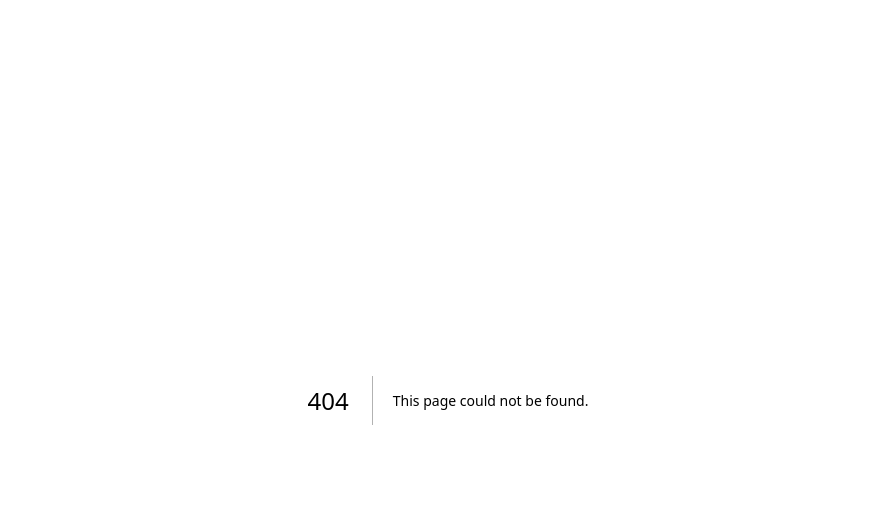
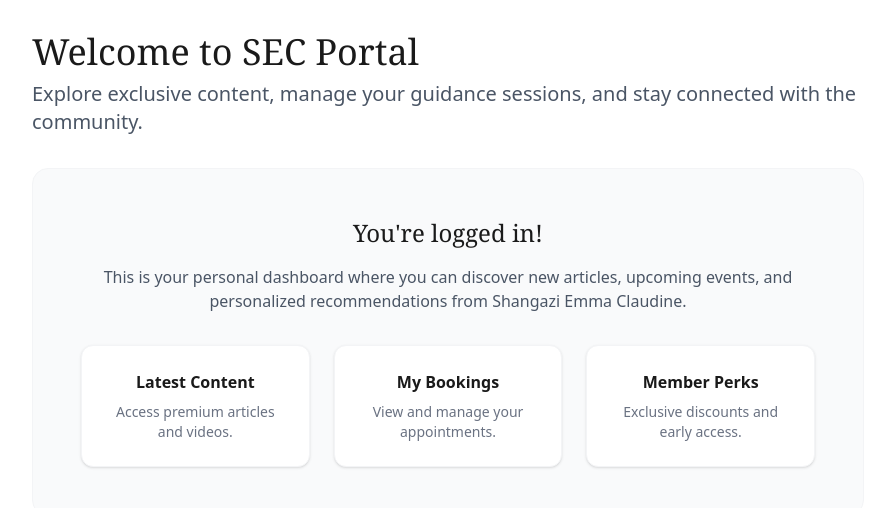
Before and after one commit to Chaste-Djaziri/shangazi, a Next.js app: page /discover in a window 1280 px wide. Before the commit this address had no page. Shown: the top 508 px of the page, without its empty margins (192-1078 px from the left). Built offline with nearby package versions, Linux system fonts and the light colour scheme.

Commit message:
Add (main) route group and /discover landing page for logged-in users

```diff
--- /dev/null
+++ b/app/(main)/discover/page.tsx
@@ -0,0 +1,40 @@
+import type { Metadata } from "next";
+
+export const metadata: Metadata = {
+  title: "Discover | SEC Portal",
+  description: "Welcome to your personalized discovery feed on the SEC Portal.",
+};
+
+export default function DiscoverPage() {
+  return (
+    <main className="p-8 max-w-4xl mx-auto">
+      <header className="mb-8">
+        <h1 className="text-4xl font-serif mb-2">Welcome to SEC Portal</h1>
+        <p className="text-xl text-gray-600 font-marcellus">
+          Explore exclusive content, manage your guidance sessions, and stay connected with the community.
+        </p>
+      </header>
+
+      <section className="bg-gray-50 p-12 rounded-2xl border border-gray-100 text-center">
+        <h2 className="text-2xl font-serif mb-4">You&apos;re logged in!</h2>
+        <p className="text-gray-600 mb-8">
+          This is your personal dashboard where you can discover new articles, upcoming events, and personalized recommendations from Shangazi Emma Claudine.
+        </p>
+        <div className="grid grid-cols-1 md:grid-cols-3 gap-6">
+          <div className="p-6 bg-white rounded-xl shadow-sm border border-gray-100">
+            <h3 className="font-bold mb-2">Latest Content</h3>
+            <p className="text-sm text-gray-500">Access premium articles and videos.</p>
+          </div>
+          <div className="p-6 bg-white rounded-xl shadow-sm border border-gray-100">
+            <h3 className="font-bold mb-2">My Bookings</h3>
+            <p className="text-sm text-gray-500">View and manage your appointments.</p>
+          </div>
+          <div className="p-6 bg-white rounded-xl shadow-sm border border-gray-100">
+            <h3 className="font-bold mb-2">Member Perks</h3>
+            <p className="text-sm text-gray-500">Exclusive discounts and early access.</p>
+          </div>
+        </div>
+      </section>
+    </main>
+  );
+}
--- /dev/null
+++ b/app/(main)/layout.tsx
@@ -0,0 +1,12 @@
+export default function MainLayout({
+  children,
+}: {
+  children: React.ReactNode;
+}) {
+  return (
+    <div className="main-layout">
+      {/* We can add a specialized sidebar or dashboard header here later */}
+      {children}
+    </div>
+  );
+}
```
